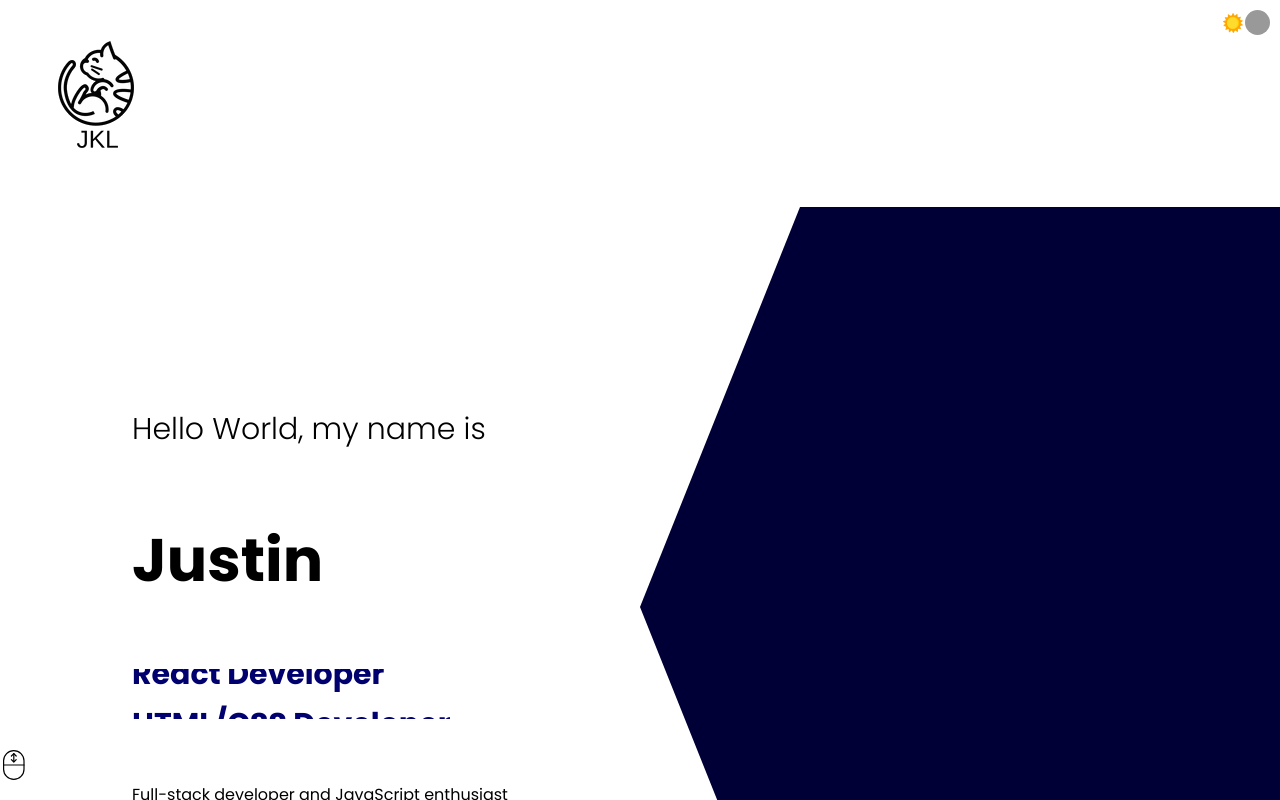
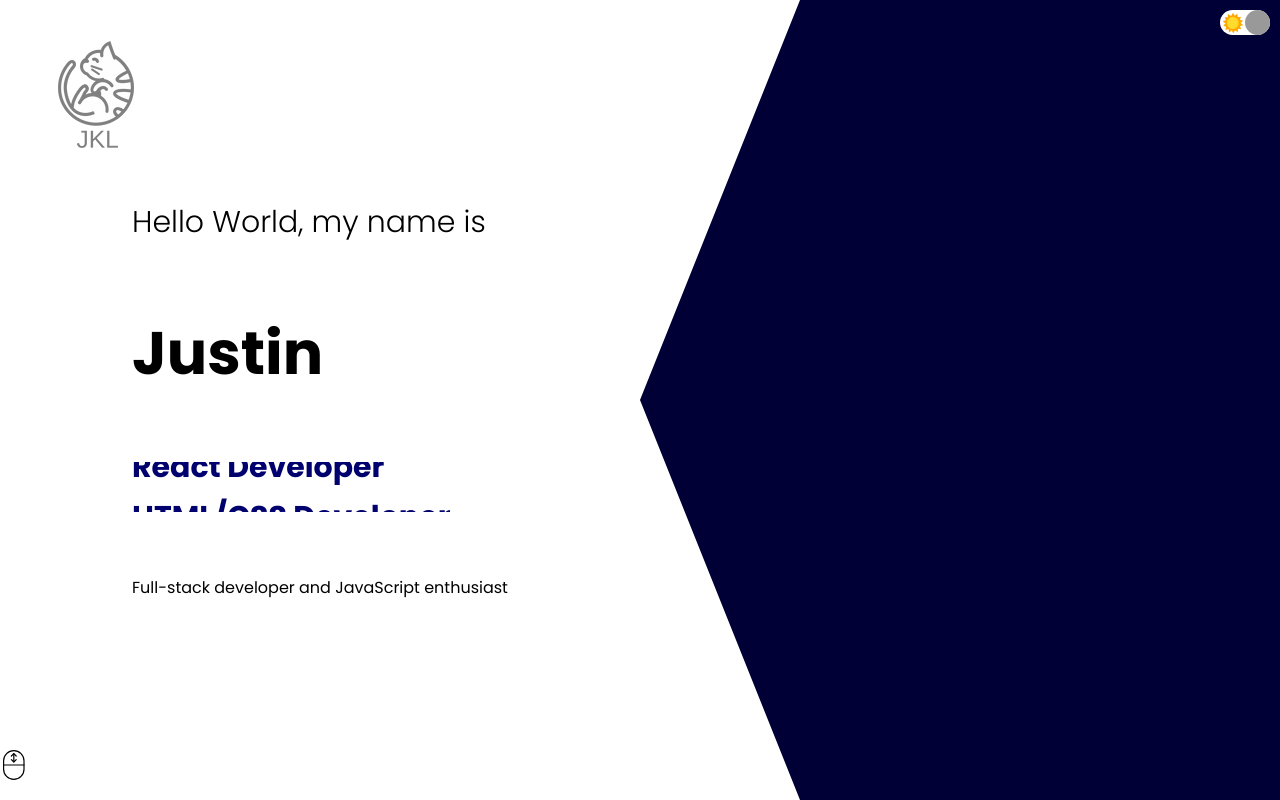
Before and after one commit to justinklam/portfolio, a React (Create React App) app: page / in a window 1280 px wide. Shown: the top 800 px of the page. Built offline with nearby package versions, Linux system fonts and the light colour scheme.

Commit message:
add in topBar base css

```diff
--- a/src/components/topNav/topNav.css
+++ b/src/components/topNav/topNav.css
@@ -0,0 +1,8 @@
+.topbar {
+  width: 100%;
+  height: 70px;
+  position: fixed;
+  top: 0;
+  opacity: 0.5;
+  z-index: 2;
+}
```
